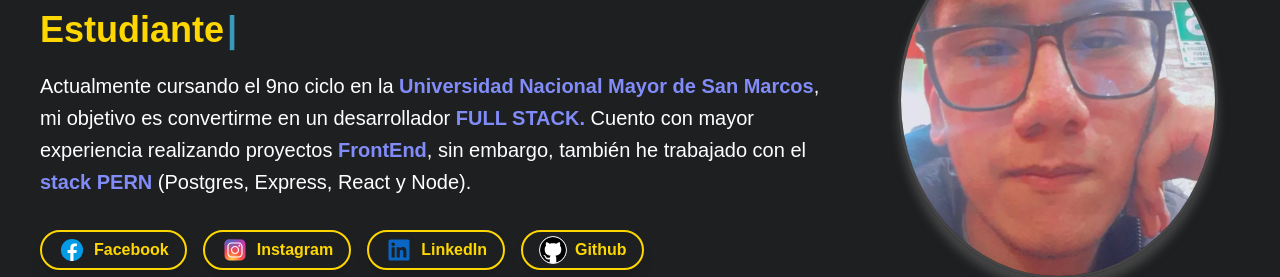
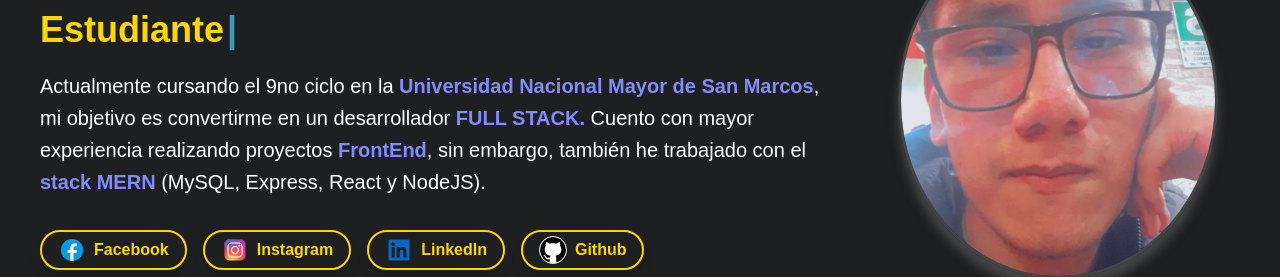
Before and after one commit to Erick-vc/Portafolio, a React (Create React App) app: page / in a window 1280 px wide. Shown: the part 230-507 px from the top of the page. Built offline with nearby package versions, Linux system fonts and the light colour scheme.

Commit message:
edit descrption

```diff
--- a/src/components/Inicio.jsx
+++ b/src/components/Inicio.jsx
@@ -49,8 +49,8 @@ const Inicio = () => {
                 Cuento con mayor experiencia realizando proyectos
                 <span className="font-bold text-indigo-400"> FrontEnd</span>,
                 sin embargo, también he trabajado con el
-                <span className="font-bold text-indigo-400"> stack PERN </span>
-                (Postgres, Express, React y Node).
+                <span className="font-bold text-indigo-400"> stack MERN </span>
+                (MySQL, Express, React y NodeJS).
               </p>
             </div>
             <div className="flex flex-wrap gap-4">
```
